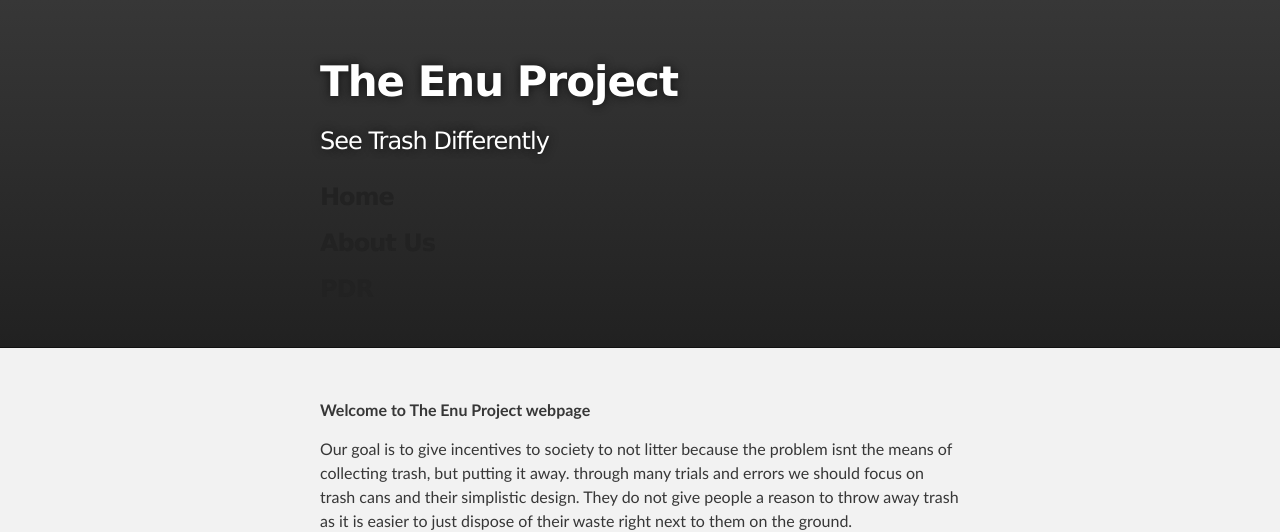
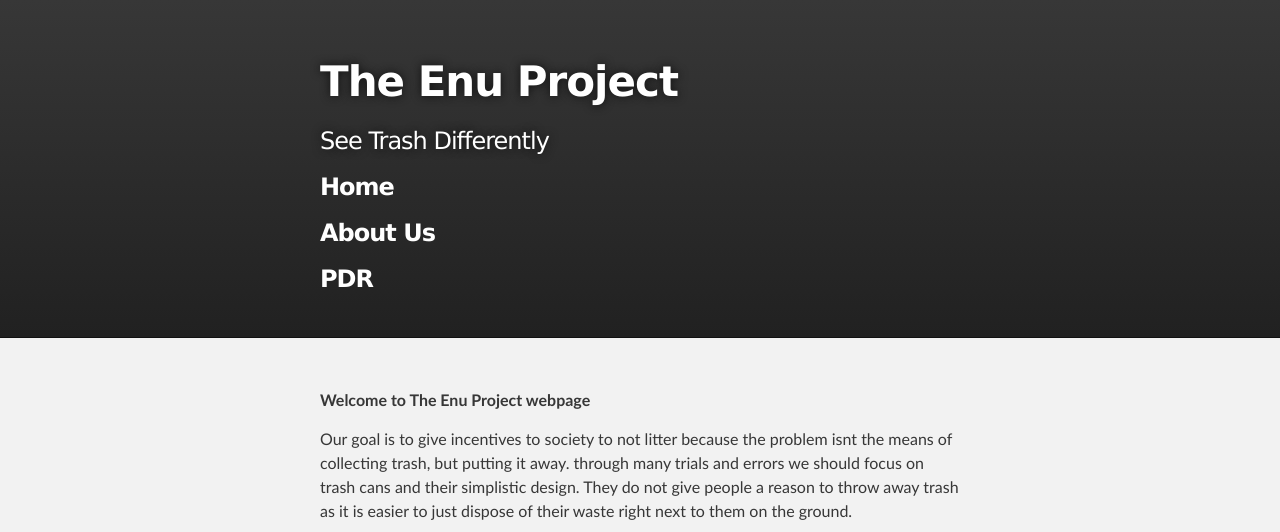
Before and after one commit to TheEnuProject/theenuproject, a plain HTML site: page index.html in a window 1280 px wide. Shown: the top 532 px of the page. Drawn offline with Linux system fonts and the light colour scheme.

Commit message:
Update stylesheet.css

```diff
--- a/stylesheets/stylesheet.css
+++ b/stylesheets/stylesheet.css
@@ -72,12 +72,12 @@ h1 {
 }
 
 h2 {
-  padding-bottom: 10px;
   font-size: 32px;
   background: url('../images/bg_hr.png') repeat-x bottom;
 }
 
 h3 {
+  color:#FFFFFF;
   font-size: 24px;
 }
 
```
